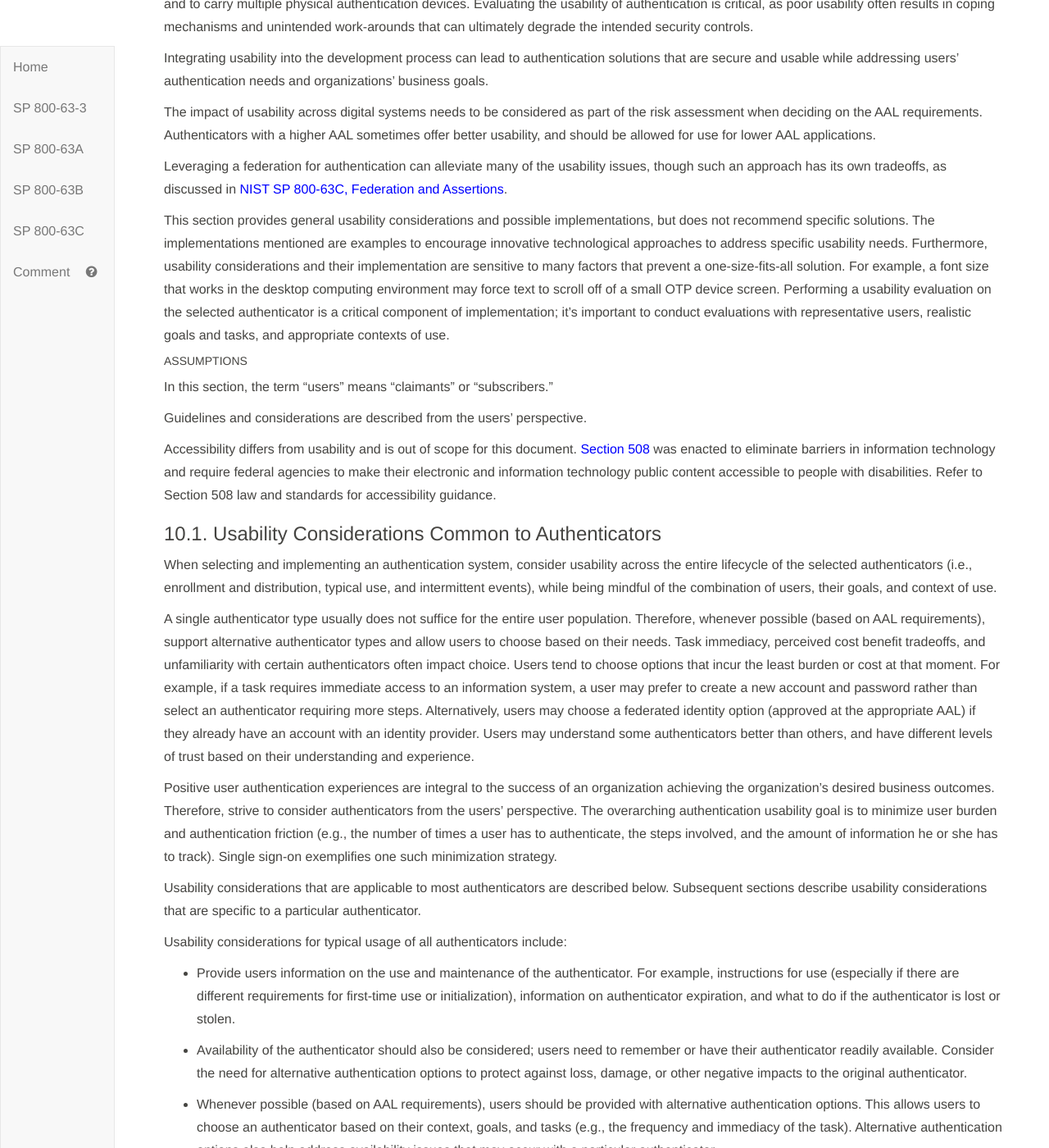
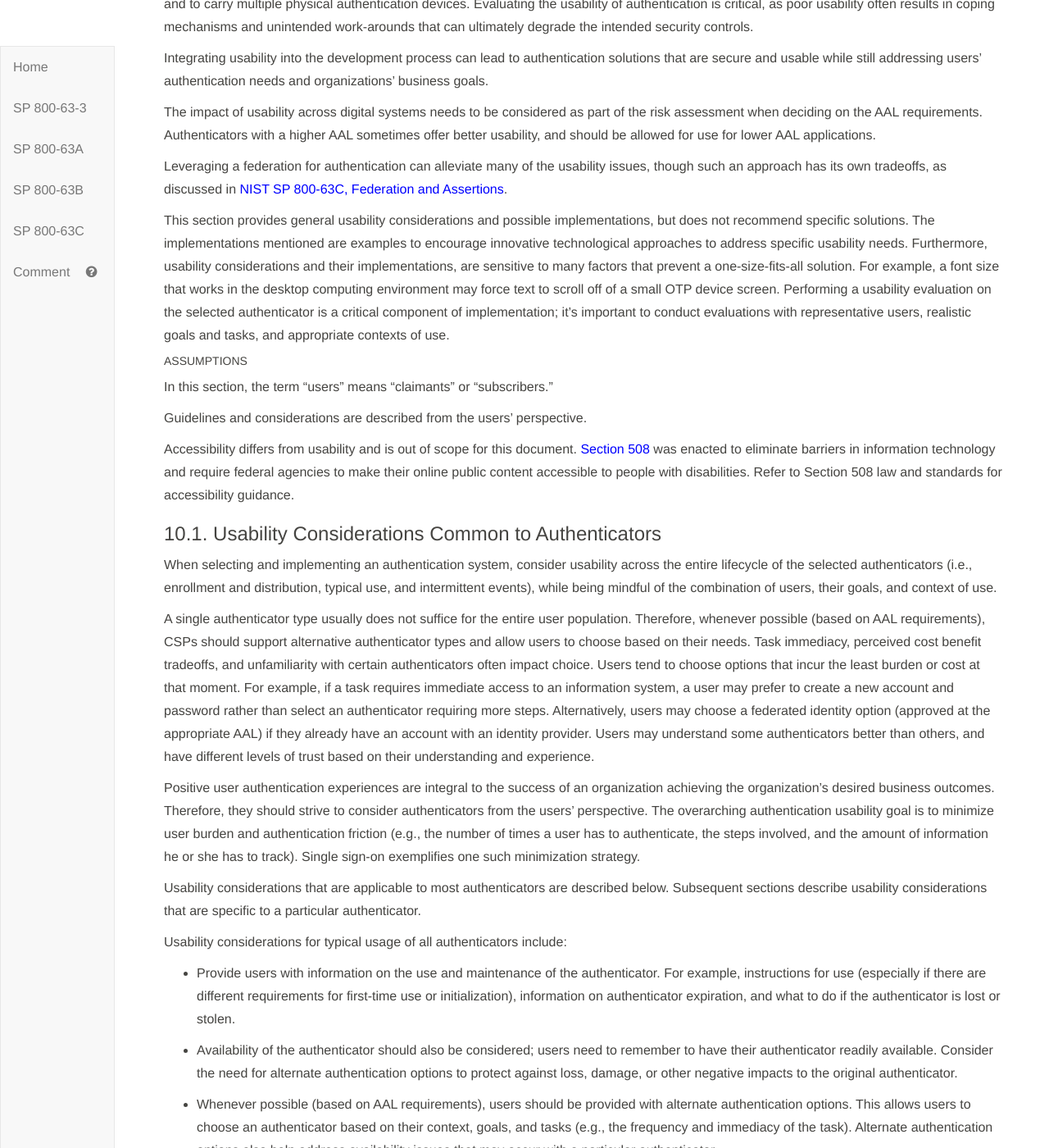
Before and after one commit to usnistgov/800-63-3, a Jekyll site: the page built from sp800-63b/sec10_usability.md, in a window 1280 px wide and 1400 px high, scrolled down 438 px. Shown: the whole window at 82% size. Built offline with Jekyll 4.4.1, drawn with Linux system fonts in a browser that asks for light colours; our own code applies the rules of GitHub Pages for plain Markdown files; some of the changed text lies outside the part shown.

Commit message:
copy edits sec10_usability

```diff
--- a/sp800-63b/sec10_usability.md
+++ b/sp800-63b/sec10_usability.md
@@ -6,43 +6,43 @@
 
 _This section is informative._
 
-[ISO/IEC 9241-11](#ISO9241-11) defines usability as the "extent to which a product can be used by specified users to achieve specified goals with effectiveness, efficiency and satisfaction in a specified context of use." This definition focuses on users, their goals, and the context of use as key elements necessary for achieving effectiveness, efficiency, and satisfaction. A holistic approach considering these key elements is necessary to achieve usability.
+[ISO/IEC 9241-11](#ISO9241-11) defines usability as the "extent to which a product can be used by specified users to achieve specified goals with effectiveness, efficiency and satisfaction in a specified context of use." This definition focuses on users, their goals, and the context of use as key elements necessary for achieving effectiveness, efficiency, and satisfaction. A holistic approach that accounts for these key elements is necessary to achieve usability.
 
-A user's goal for accessing an information system is to perform an intended task; authentication is the task that enables this goal. However, from the user's perspective, authentication stands between them and their intended task. Effective design and implementation of authentication makes it easy to do the right thing, hard to do the wrong thing, and easy to recover when the wrong thing happens.
+A user's goal for accessing an information system is to perform an intended task; authentication is the function that enables this goal. However, from the user's perspective, authentication stands between them and their intended task. Effective design and implementation of authentication makes it easy to do the right thing, hard to do the wrong thing, and easy to recover when the wrong thing happens.
 
 Organizations need to be cognizant of the overall implications of their stakeholders' entire digital authentication ecosystem. Users often employ one or more authenticator, each for a different RP. They then struggle to remember passwords, to recall which authenticator goes with which RP, and to carry multiple physical authentication devices. Evaluating the usability of authentication is critical, as poor usability often results in coping mechanisms and unintended work-arounds that can ultimately degrade the intended security controls.
 
-Integrating usability into the development process can lead to authentication solutions that are secure and usable while addressing users' authentication needs and organizations' business goals.
+Integrating usability into the development process can lead to authentication solutions that are secure and usable while still addressing users' authentication needs and organizations' business goals.
 
 The impact of usability across digital systems needs to be considered as part of the risk assessment when deciding on the AAL requirements. Authenticators with a higher AAL sometimes offer better usability, and should be allowed for use for lower AAL applications.
 
 Leveraging a federation for authentication can alleviate many of the usability issues, though such an approach has its own tradeoffs, as discussed in [NIST SP 800-63C, Federation and Assertions](sp800-63c.html).
 
-This section provides general usability considerations and possible implementations, but does not recommend specific solutions. The implementations mentioned are examples to encourage innovative technological approaches to address specific usability needs. Furthermore, usability considerations and their implementation are sensitive to many factors that prevent a one-size-fits-all solution. For example, a font size that works in the desktop computing environment may force text to scroll off of a small OTP device screen. Performing a usability evaluation on the selected authenticator is a critical component of implementation; it's important to conduct evaluations with representative users, realistic goals and tasks, and appropriate contexts of use.
+This section provides general usability considerations and possible implementations, but does not recommend specific solutions. The implementations mentioned are examples to encourage innovative technological approaches to address specific usability needs. Furthermore, usability considerations and their implementations, are sensitive to many factors that prevent a one-size-fits-all solution. For example, a font size that works in the desktop computing environment may force text to scroll off of a small OTP device screen. Performing a usability evaluation on the selected authenticator is a critical component of implementation; it's important to conduct evaluations with representative users, realistic goals and tasks, and appropriate contexts of use.
 
 ##### ASSUMPTIONS
 In this section, the term "users" means "claimants" or "subscribers."
 
 Guidelines and considerations are described from the users' perspective.
 
-Accessibility differs from usability and is out of scope for this document. [Section 508](#Section508) was enacted to eliminate barriers in information technology and require federal agencies to make their electronic and information technology public content accessible to people with disabilities. Refer to Section 508 law and standards for accessibility guidance.
+Accessibility differs from usability and is out of scope for this document. [Section 508](#Section508) was enacted to eliminate barriers in information technology and require federal agencies to make their online public content accessible to people with disabilities. Refer to Section 508 law and standards for accessibility guidance.
 
 ### <a name="usabilitycommon"></a> 10.1. Usability Considerations Common to Authenticators
 When selecting and implementing an authentication system, consider usability across the entire lifecycle of the selected authenticators (i.e., enrollment and distribution, typical use, and intermittent events), while being mindful of the combination of users, their goals, and context of use.
 
-A single authenticator type usually does not suffice for the entire user population. Therefore, whenever possible (based on AAL requirements), support alternative authenticator types and allow users to choose based on their needs. Task immediacy, perceived cost benefit tradeoffs, and unfamiliarity with certain authenticators often impact choice. Users tend to choose options that incur the least burden or cost at that moment. For example, if a task requires immediate access to an information system, a user may prefer to create a new account and password rather than select an authenticator requiring more steps. Alternatively, users may choose a federated identity option (approved at the appropriate AAL) if they already have an account with an identity provider. Users may understand some authenticators better than others, and have different levels of trust based on their understanding and experience.
+A single authenticator type usually does not suffice for the entire user population. Therefore, whenever possible (based on AAL requirements), CSPs should support alternative authenticator types and allow users to choose based on their needs. Task immediacy, perceived cost benefit tradeoffs, and unfamiliarity with certain authenticators often impact choice. Users tend to choose options that incur the least burden or cost at that moment. For example, if a task requires immediate access to an information system, a user may prefer to create a new account and password rather than select an authenticator requiring more steps. Alternatively, users may choose a federated identity option (approved at the appropriate AAL) if they already have an account with an identity provider. Users may understand some authenticators better than others, and have different levels of trust based on their understanding and experience.
 
-Positive user authentication experiences are integral to the success of an organization achieving the organization's desired business outcomes. Therefore, strive to consider authenticators from the users' perspective. The overarching authentication usability goal is to minimize user burden and authentication friction (e.g., the number of times a user has to authenticate, the steps involved, and the amount of information he or she has to track). Single sign-on exemplifies one such minimization strategy.
+Positive user authentication experiences are integral to the success of an organization achieving the organization's desired business outcomes. Therefore, they should strive to consider authenticators from the users' perspective. The overarching authentication usability goal is to minimize user burden and authentication friction (e.g., the number of times a user has to authenticate, the steps involved, and the amount of information he or she has to track). Single sign-on exemplifies one such minimization strategy.
 
 Usability considerations that are applicable to most authenticators are described below. Subsequent sections describe usability considerations that are specific to a particular authenticator.
 
 Usability considerations for typical usage of all authenticators include:
 
-* Provide users information on the use and maintenance of the authenticator. For example, instructions for use (especially if there are different requirements for first-time use or initialization), information on authenticator expiration, and what to do if the authenticator is lost or stolen.
+* Provide users with information on the use and maintenance of the authenticator. For example, instructions for use (especially if there are different requirements for first-time use or initialization), information on authenticator expiration, and what to do if the authenticator is lost or stolen.
 
-* Availability of the authenticator should also be considered; users need to remember or have their authenticator readily available. Consider the need for alternative authentication options to protect against loss, damage, or other negative impacts to the original authenticator.
+* Availability of the authenticator should also be considered; users need to remember to have their authenticator readily available. Consider the need for alternate authentication options to protect against loss, damage, or other negative impacts to the original authenticator.
 
-* Whenever possible (based on AAL requirements), users should be provided with alternative authentication options. This allows users to choose an authenticator based on their context, goals, and tasks (e.g., the frequency and immediacy of the task). Alternative authentication options also help address availability issues that may occur with a particular authenticator.
+* Whenever possible (based on AAL requirements), users should be provided with alternate authentication options. This allows users to choose an authenticator based on their context, goals, and tasks (e.g., the frequency and immediacy of the task). Alternate authentication options also help address availability issues that may occur with a particular authenticator.
 
 * Characteristics of user-facing text:
   * Write user-facing text (e.g., instructions, prompts, notifications, error messages) in plain language for the intended audience. Avoid technical jargon and, typically, write for a 6th to 8th grade literacy level.
```
Also changed, not shown: other parts of sp800-63b/sec10_usability.md (+1 -1 lines).
